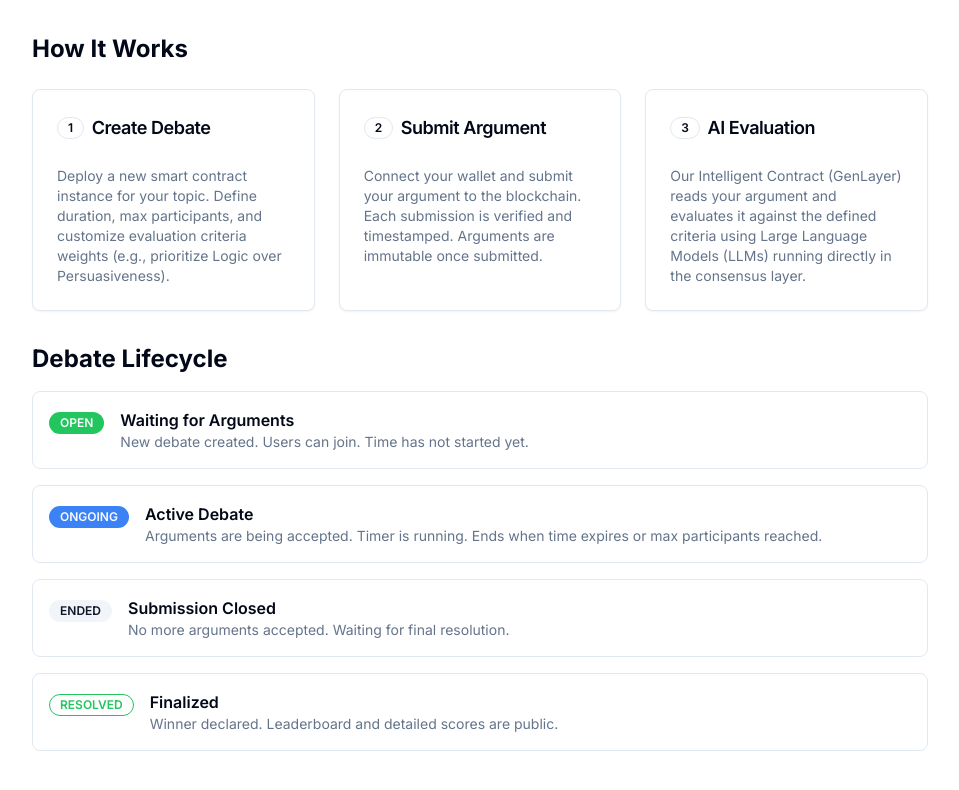
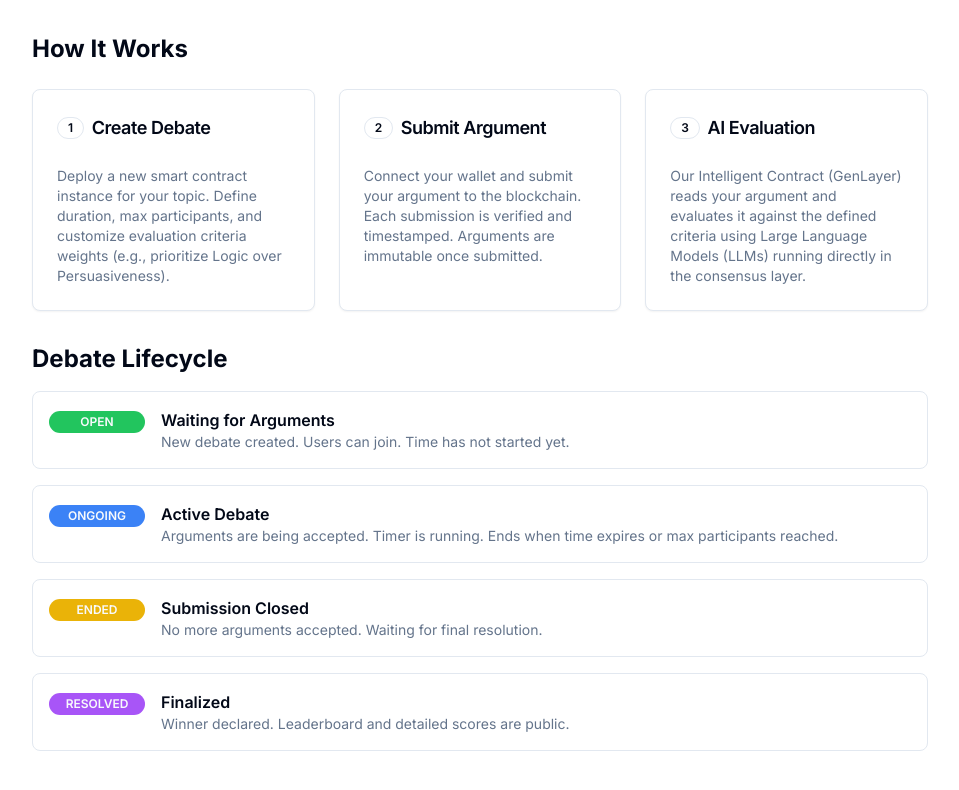
Before and after one commit to Amarudinn/local-test, a Next.js app: page /docs in a window 1280 px wide. Shown: the part 418-1208 px from the top of the page, without its empty margins (160-1119 px from the left). Built offline with nearby package versions, Linux system fonts and the light colour scheme; no server answers.

Commit message:
UI: Update Docs status badges based on user feedback

```diff
--- a/app/docs/page.tsx
+++ b/app/docs/page.tsx
@@ -90,28 +90,36 @@ export default function DocsPage() {
                                 <h2 className="text-2xl font-bold">Debate Lifecycle</h2>
                                 <div className="space-y-4">
                                     <div className="flex gap-4 items-start border p-4 rounded-lg">
-                                        <Badge className="bg-green-500 hover:bg-green-600 mt-1">OPEN</Badge>
+                                        <div className="w-24 flex-shrink-0">
+                                            <Badge className="w-full justify-center bg-green-500 hover:bg-green-600">OPEN</Badge>
+                                        </div>
                                         <div>
                                             <h3 className="font-semibold">Waiting for Arguments</h3>
                                             <p className="text-sm text-muted-foreground">New debate created. Users can join. Time has not started yet.</p>
                                         </div>
                                     </div>
                                     <div className="flex gap-4 items-start border p-4 rounded-lg">
-                                        <Badge className="bg-blue-500 hover:bg-blue-600 mt-1">ONGOING</Badge>
+                                        <div className="w-24 flex-shrink-0">
+                                            <Badge className="w-full justify-center bg-blue-500 hover:bg-blue-600">ONGOING</Badge>
+                                        </div>
                                         <div>
                                             <h3 className="font-semibold">Active Debate</h3>
                                             <p className="text-sm text-muted-foreground">Arguments are being accepted. Timer is running. Ends when time expires or max participants reached.</p>
                                         </div>
                                     </div>
                                     <div className="flex gap-4 items-start border p-4 rounded-lg">
-                                        <Badge variant="secondary" className="mt-1">ENDED</Badge>
+                                        <div className="w-24 flex-shrink-0">
+                                            <Badge className="w-full justify-center bg-yellow-500 hover:bg-yellow-600">ENDED</Badge>
+                                        </div>
                                         <div>
                                             <h3 className="font-semibold">Submission Closed</h3>
                                             <p className="text-sm text-muted-foreground">No more arguments accepted. Waiting for final resolution.</p>
                                         </div>
                                     </div>
                                     <div className="flex gap-4 items-start border p-4 rounded-lg">
-                                        <Badge variant="outline" className="border-green-500 text-green-500 mt-1">RESOLVED</Badge>
+                                        <div className="w-24 flex-shrink-0">
+                                            <Badge className="w-full justify-center bg-purple-500 hover:bg-purple-600">RESOLVED</Badge>
+                                        </div>
                                         <div>
                                             <h3 className="font-semibold">Finalized</h3>
                                             <p className="text-sm text-muted-foreground">Winner declared. Leaderboard and detailed scores are public.</p>
```
